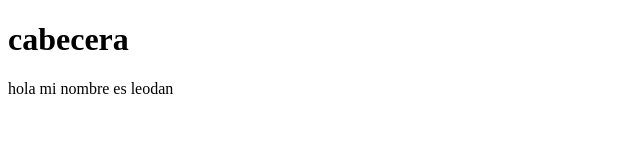
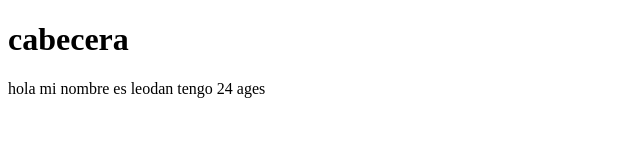
Before and after one commit to lenzx/repositorio-prueba, a plain HTML site: page practicaGit/index.html in a window 1280 px wide. Shown: the whole page, without its empty margins (0-640 px from the left). Drawn offline with Linux system fonts and the light colour scheme.

Commit message:
index edad

```diff
--- a/practicaGit/index.html
+++ b/practicaGit/index.html
@@ -9,6 +9,7 @@
 <h1>cabecera</h1>
 <body>
 hola mi nombre es leodan
+tengo 24 ages
 
 </body>
 </html>
```
